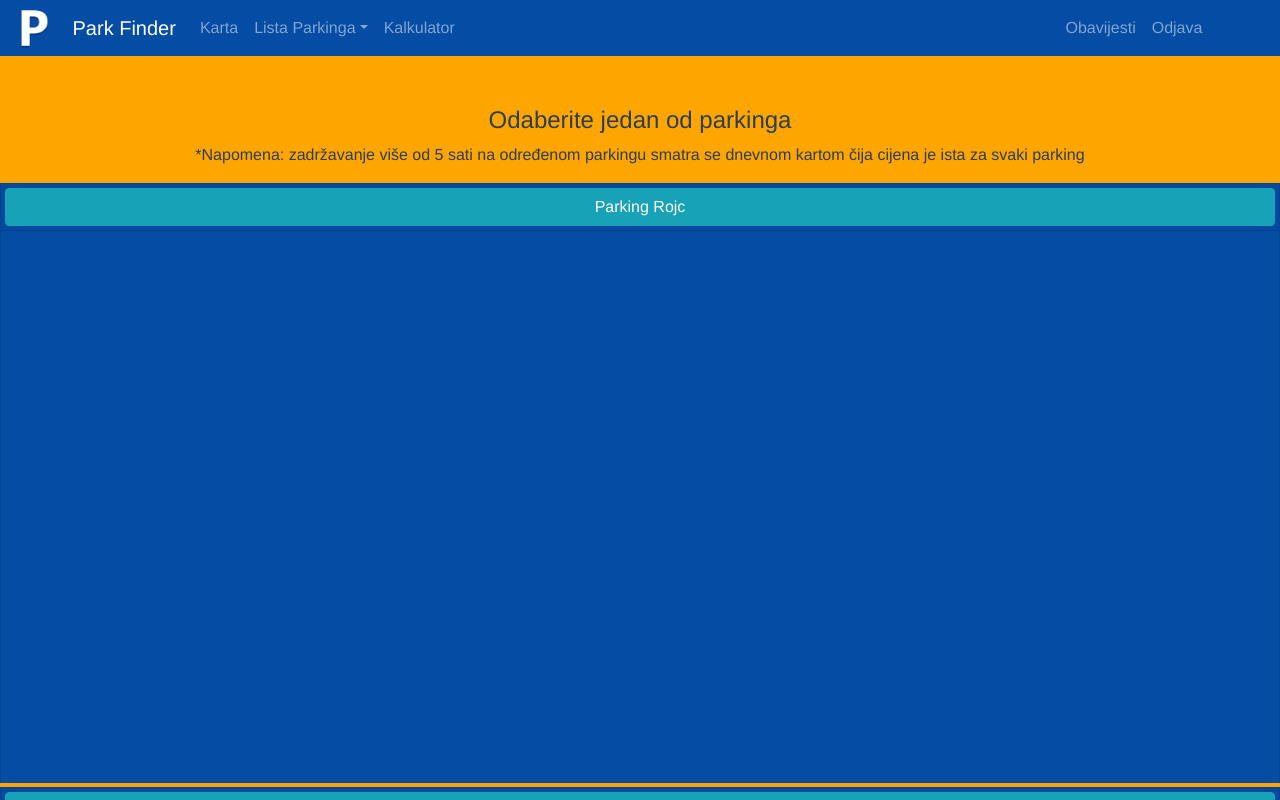
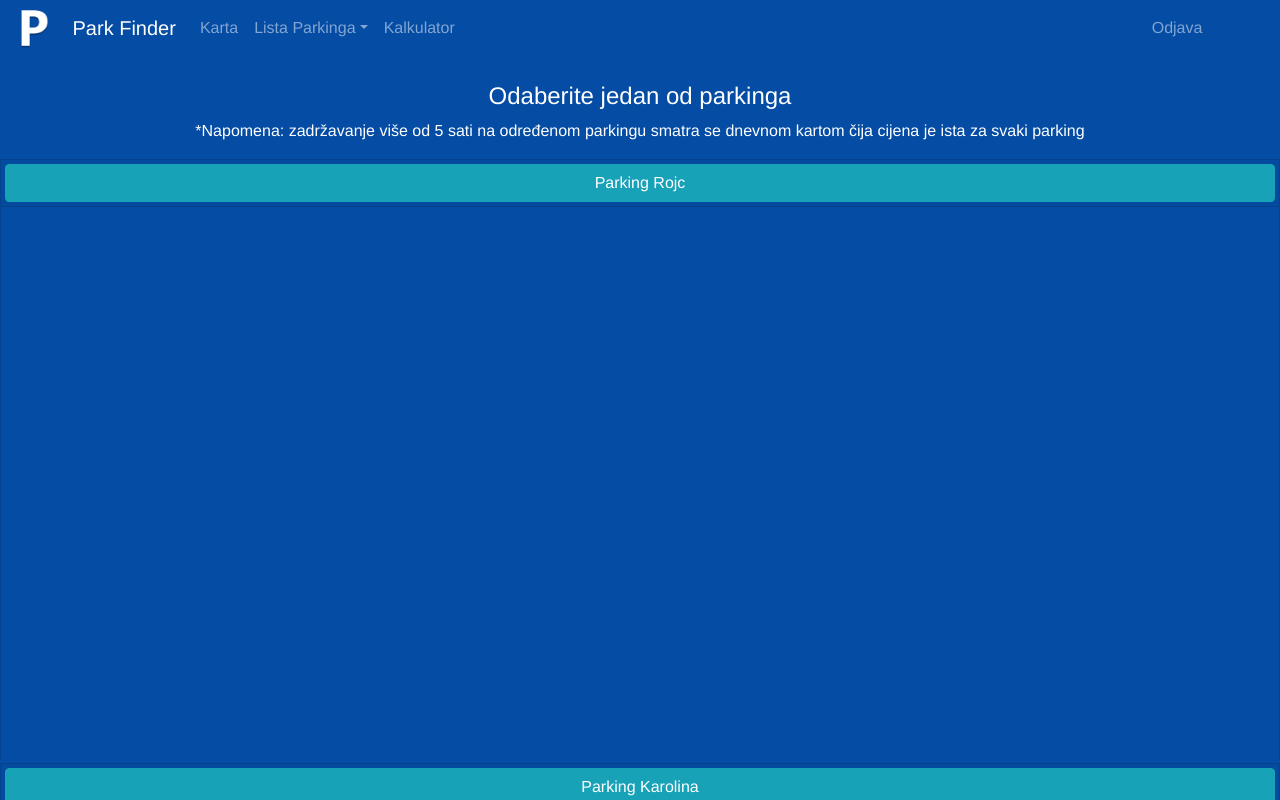
Before and after one commit to marijanciceran25/Ja-i-dani, a Vue app: page /kalkulator in a window 1280 px wide. Shown: the top 800 px of the page. Built offline with nearby package versions, Linux system fonts and the light colour scheme; no server answers.

Commit message:
Mali popravci

```diff
--- a/src/components/Navbar.vue
+++ b/src/components/Navbar.vue
@@ -22,7 +22,7 @@
       <!-- Desna strana navbara -->
       <b-navbar-nav class="ml-auto">
         <hr>
-        <b-nav-item class="Item-1" href="/obavijesti" img>Obavijesti</b-nav-item>
+        <!--<b-nav-item class="Item-1" href="/obavijesti" img>Obavijesti</b-nav-item>-->
         <b-nav-item class="Item-2" href="#" @click="logout()">Odjava</b-nav-item>
 
       </b-navbar-nav>
--- a/src/router/index.js
+++ b/src/router/index.js
@@ -8,7 +8,7 @@ import Dobriceva from "@/views/Dobriceva.vue";
 import Bolnica from "@/views/Bolnica.vue";
 import Karta from "@/views/Karta.vue";
 import Kalkulator from "@/views/Kalkulator.vue";
-import Obavijesti from "@/views/Obavijesti.vue";
+//import Obavijesti from "@/views/Obavijesti.vue";
 import Sign_up from "@/views/Sign_up.vue";
 import Sign_in from "@/views/Sign_in.vue";
 Vue.use(VueRouter);
@@ -55,11 +55,11 @@ const routes = [
     name: "Kalkulator",
     component: Kalkulator
   },
-  {
+  /*{
     path: "/obavijesti",
     name: "Obavijesti",
     component: Obavijesti
-  },
+  },*/
   {
     path: "/sign_up",
     name: "Sign_up",
--- a/src/views/Dobriceva.vue
+++ b/src/views/Dobriceva.vue
@@ -99,7 +99,9 @@ export default {
     },
 };
 </script>
+
 <style>
+
 .Titov {
     background-color: orange;
 }
--- a/src/views/Kalkulator.vue
+++ b/src/views/Kalkulator.vue
@@ -2,7 +2,6 @@
 <div class="bgkalkus">
   <div class="accordion" role="tablist">
     <Navbar></Navbar>
-    <br>
     <br>
     <br>
     <br>
@@ -180,7 +179,7 @@ import Footer from '@/components/Footer.vue';
         ]
       }
     },
-     methods: {
+    methods: {
     updateQuantity: function() {
         var unos=document.getElementById("quantity").value
         if(unos>0) {
@@ -196,7 +195,27 @@ import Footer from '@/components/Footer.vue';
 </script>
 
 <style lang="scss">
+
 .bgkalkus{
-  background-color: orange
+  background-color: #044ca4
+}
+
+.accordion{
+  color: white;
+}
+
+.btn{
+  background-color: #044ca4
+
+}
+
+.btn-info{
+  background-color: #044ca4
+
+}
+
+.btn-block{
+  background-color: #044ca4
+
 }
 </style>
--- a/src/views/Karolina.vue
+++ b/src/views/Karolina.vue
@@ -97,8 +97,7 @@ export default {
 };
 </script>
 <style>
-.Karolina {
-}
+
 .proba {
     color: black;
     font-weight: bold;
--- a/src/views/Obavijesti.vue
+++ b/src/views/Obavijesti.vue
@@ -36,9 +36,6 @@ export default {
 </script>
 
 <style lang="scss">
-.obavijesti
-{
-}
 
 .zaparking{
   background-color:#044ca4 !important;
@@ -51,5 +48,9 @@ export default {
   padding-right: 15px;
   padding-bottom: 15px;
   padding-left: 15px;
+  border-bottom-left-radius: 25px;
+  border-bottom-right-radius: 25px;
+  border-top-left-radius: 25px;
+  border-top-right-radius: 25px;
 }
 </style>
--- a/src/views/Rojc.vue
+++ b/src/views/Rojc.vue
@@ -98,8 +98,7 @@ export default {
 };
 </script>
 <style>
-.Rojc {
-}
+
 .proba {
     color: black;
     font-weight: bold;
--- a/src/views/Trznica.vue
+++ b/src/views/Trznica.vue
@@ -97,9 +97,9 @@ export default {
     },
 };
 </script>
+
 <style>
-.Tržnica {
-}
+
 .proba {
     color: black;
     font-weight: bold;
```
